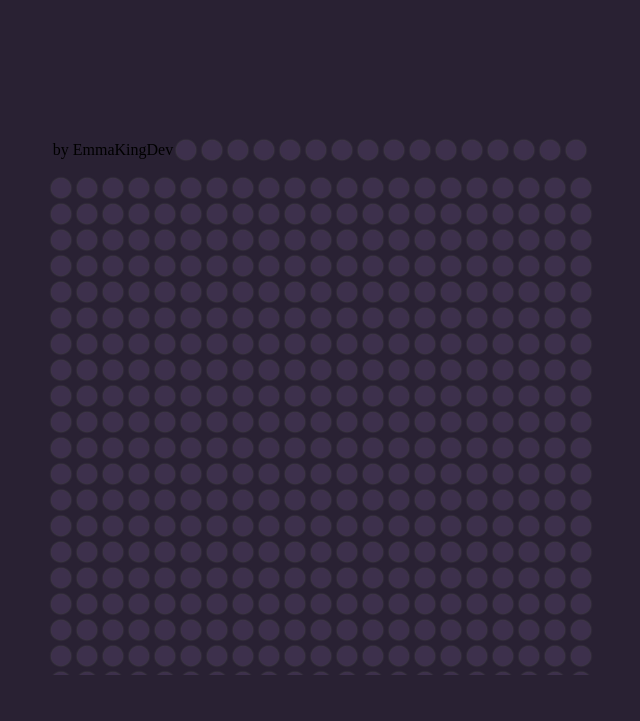
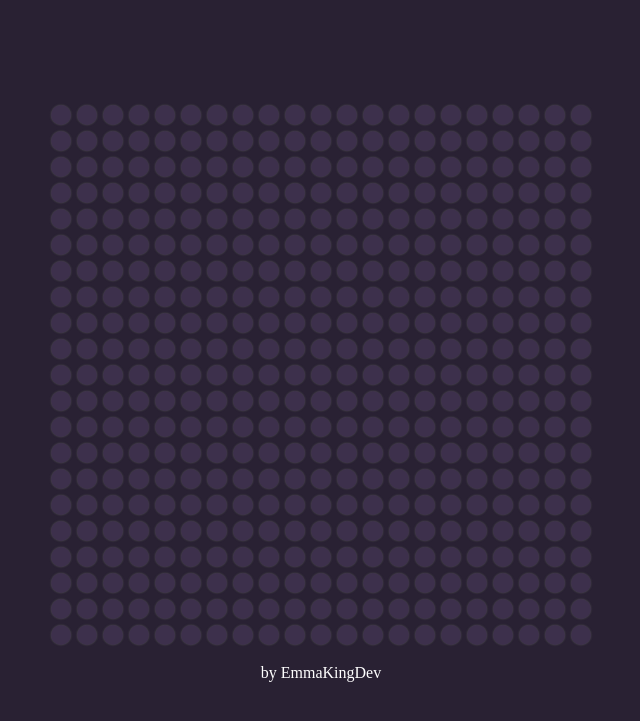
Before and after one commit to EmmaKingDev/colourHoverJS, a plain HTML site: page index.html in a window 1280 px wide. Shown: the whole page, without its empty margins (319-959 px from the left). Drawn offline with Linux system fonts and the light colour scheme.

Commit message:
Update index.html

```diff
--- a/index.html
+++ b/index.html
@@ -9,8 +9,9 @@
     </head>
     <body>
         <div class="container" id="container">
-            <p>by EmmaKingDev</p>
+
         </div>
+        <p style="color:white;">by EmmaKingDev</p>
         <script src="script.js"></script>
     </body>
 </html>
```
